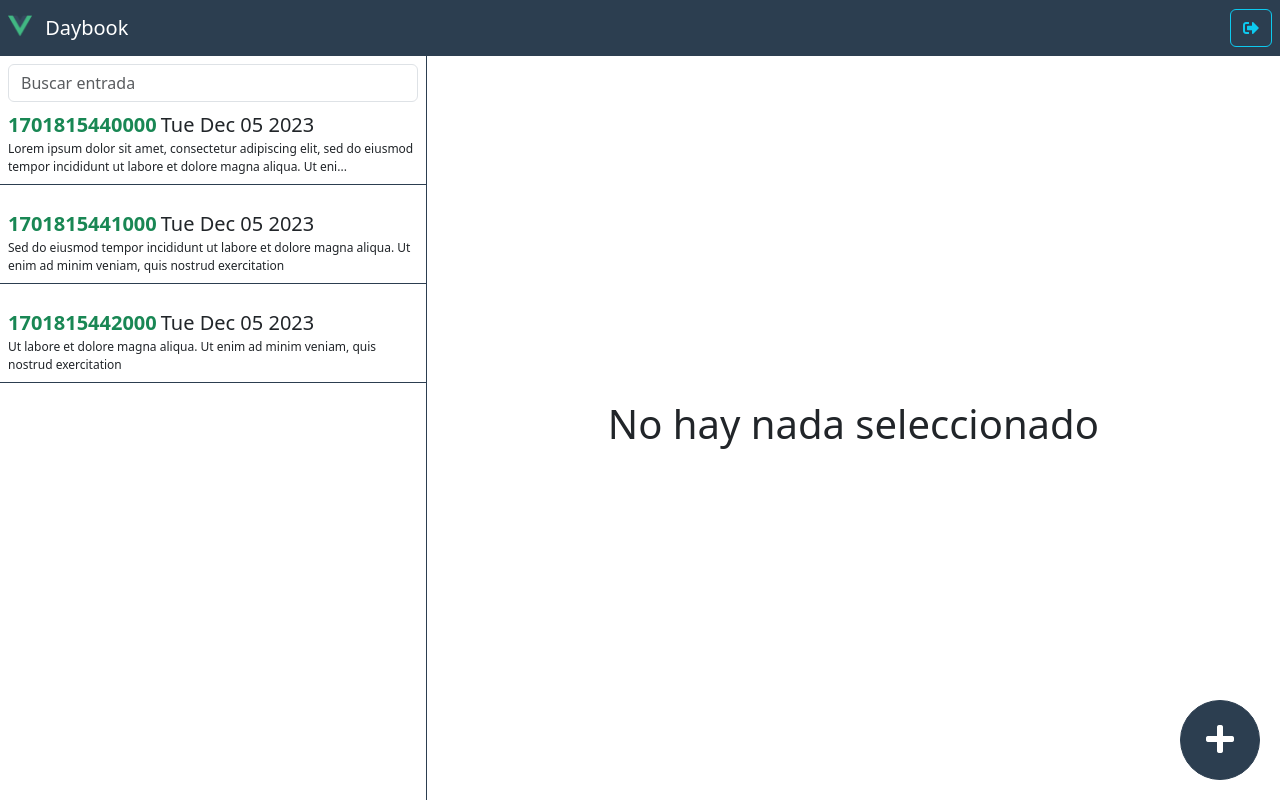
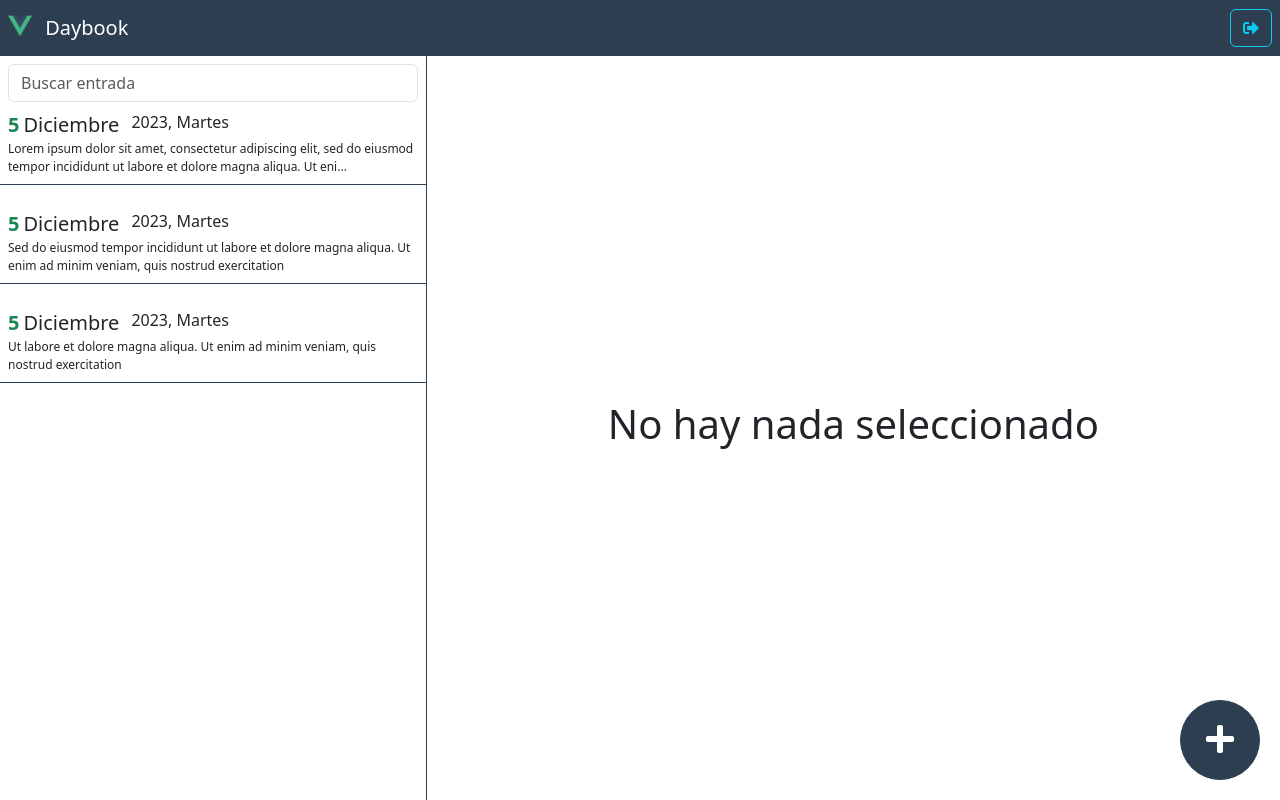
Before and after one commit to jgatica/07-journal-app, a Vue app: page /#/daybook in a window 1280 px wide. Built offline with nearby package versions, Linux system fonts and the light colour scheme.

Commit message:
EntryComponent - Información al componente: Formatear fecha

```diff
--- a/src/modules/daybook/components/Entry.vue
+++ b/src/modules/daybook/components/Entry.vue
@@ -1,11 +1,11 @@
 <template>
   <div class="entry-container mb-3 pointer p-2"
-       @click="$router.push({ name:'entry', params: { id:10 } })"
+       @click="$router.push({ name:'entry', params: { id:entry.id } })"
   >
     <div class="entry-title d-flex">
-      <span class="text-success fs-5 fw-bold">{{ entry.id }}</span>
-      <span class="mx-1 fs-5">{{ entry.date }}</span>
-      <span class="mx-2 fw-light">{{ entry.picture }}</span>
+      <span class="text-success fs-5 fw-bold">{{ day }}</span>
+      <span class="mx-1 fs-5">{{ month }}</span>
+      <span class="mx-2 fw-light">{{ yearDay }}</span>
     </div>
 
     <div class="entry-description">
@@ -16,6 +16,10 @@
 </template>
 
 <script>
+
+const months = ['Enero', 'Febrero', 'Marzo', 'Abril', 'Mayo', 'Junio','Julio', 'Agosto', 'Septiembre', 'Octubre', 'Noviembre', 'Diciembre']
+const days   = ['Domingo','Lunes','Martes','Miércoles','Jueves','Viernes','Sábado']
+
 export default {
   name: "Entry",
   props: {
@@ -29,6 +33,18 @@
       return (this.entry.text.length > 130)
         ? this.entry.text.substring(0, 130) + '...'
         : this.entry.text
+    },
+    day() {
+      const date = new Date(this.entry.date)
+      return date.getDate()
+    },
+    month() {
+      const date = new Date(this.entry.date)
+      return months[date.getMonth()]
+    },
+    yearDay() {
+      const date = new Date(this.entry.date)
+      return `${date.getFullYear()}, ${days[date.getDay()]}`
     },
   },
 }
```
